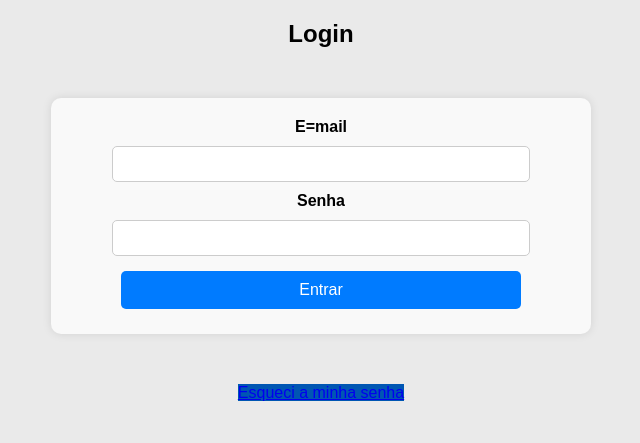
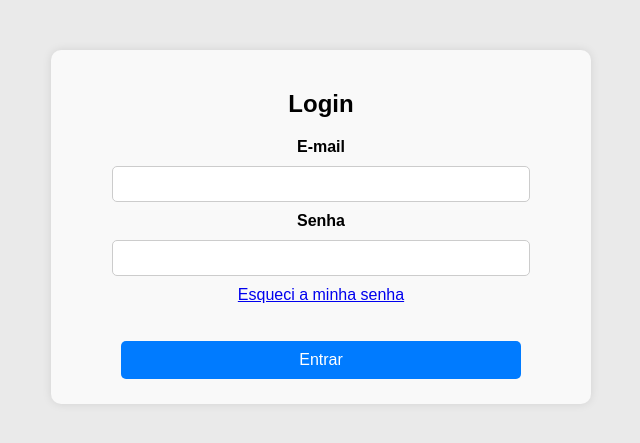
Before and after one commit to gustavoboeing12/gustavo_f_boeing_prova, a PHP site: page / in a window 1280 px wide. Shown: the top 443 px of the page, without its empty margins (319-959 px from the left). Run offline with PHP 8.4, Linux system fonts and the light colour scheme.

Commit message:
estilização

```diff
--- a/MaterialApoio/MaterialApoio/buscar_usuario.php
+++ b/MaterialApoio/MaterialApoio/buscar_usuario.php
@@ -41,6 +41,7 @@ $usuarios = $stmt -> fetchAll(PDO::FETCH_ASSOC);
     <meta charset="UTF-8">
     <meta name="viewport" content="width=device-width, initial-scale=1.0">
     <link rel="stylesheet" href="styles.css"/>
+    <link href="https://cdn.jsdelivr.net/npm/bootstrap@5.3.7/dist/css/bootstrap.min.css" rel="stylesheet" integrity="sha384-LN+7fdVzj6u52u30Kp6M/trliBMCMKTyK833zpbD+pXdCLuTusPj697FH4R/5mcr" crossorigin="anonymous">
     <title>Buscar usuário</title>
 </head>
 <body>
@@ -52,7 +53,7 @@ $usuarios = $stmt -> fetchAll(PDO::FETCH_ASSOC);
         <button type="submit">Pesquisar</button>
      </form>
      <?php if(!empty($usuarios)): ?>
-     <table border="1" align="center">
+     <table class="table table-dark">
             <tr>
                <th>ID</th>
                <th>Nome</th>
--- a/MaterialApoio/MaterialApoio/index.php
+++ b/MaterialApoio/MaterialApoio/index.php
@@ -45,19 +45,18 @@ if($_SERVER['REQUEST_METHOD'] == "POST"){
     <link rel="stylesheet" href="styles.css"/>
 </head>
 <body>
+     <form action="index.php" method="POST">
      <h2>Login</h2>
-     <form action="index.php" method="POST">
-        <label for="email">E=mail</label>
+        <label for="email">E-mail</label>
         <input type="email" name="email" id="email" required>
 
         <label for="senha">Senha</label>
         <input type="password" name="senha" id="senha" required>
+        <a href="recuperar_senha.php">Esqueci a minha senha</a>
+        <p></p>
 
         <button type="submit">Entrar</button>
      </form>
 
-     <p>
-        <a href="recuperar_senha.php">Esqueci a minha senha</a>
-     </p>
 </body>
 </html>
--- a/MaterialApoio/MaterialApoio/styles.css
+++ b/MaterialApoio/MaterialApoio/styles.css
@@ -168,9 +168,3 @@ button {
 button:hover {
     background-color: #0056b3; /* Azul mais escuro ao passar o mouse */
 }
-
-a{
-   background-color: #0056b3;
-   width:30px;
-   height:30px;
-}
```
